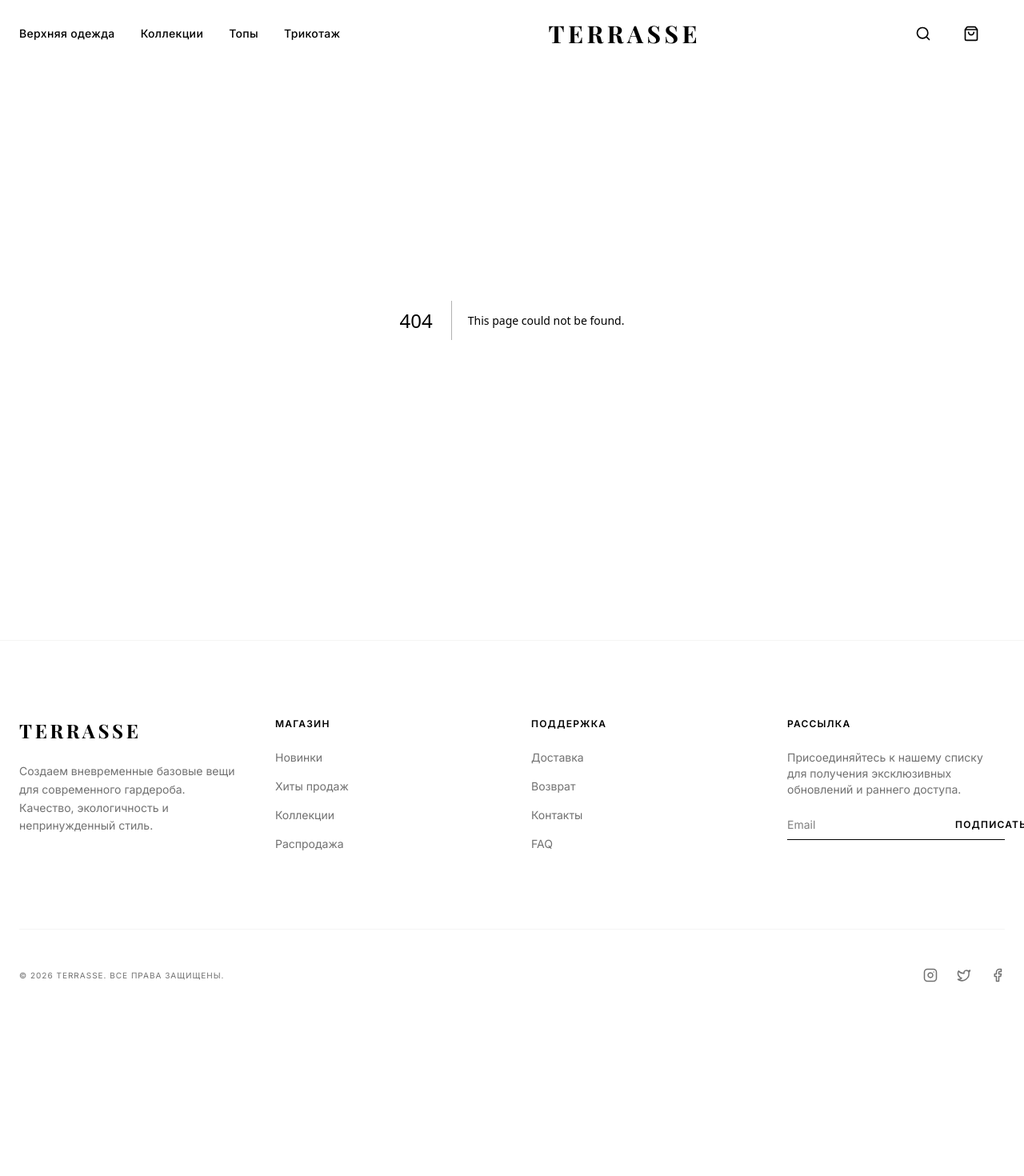
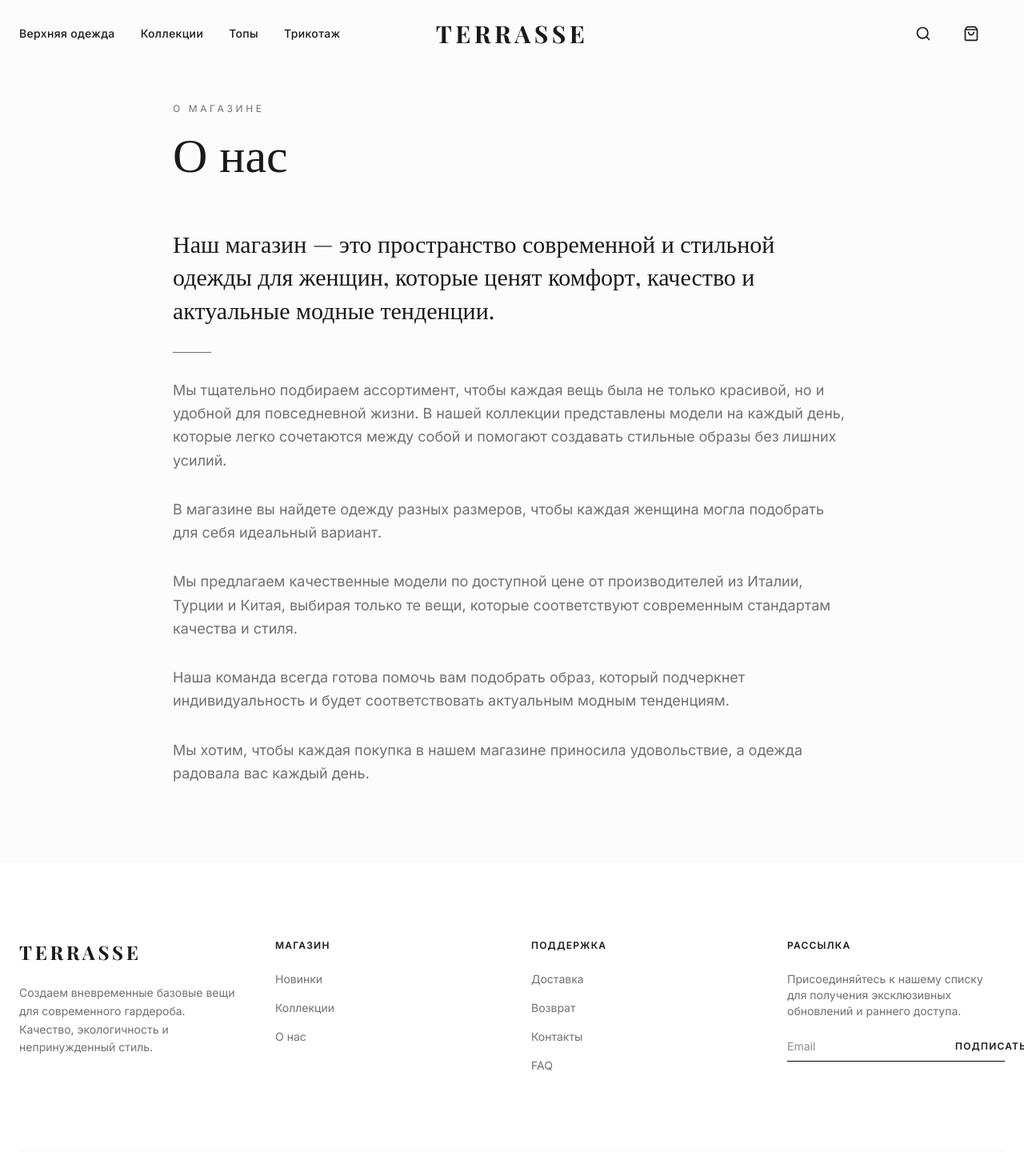
Before and after one commit to dedkola/terrasse, a Next.js app: page /about in a window 1280 px wide. Before the commit this address had no page. Shown: the top 1470 px of the page at 80% size. Before the commit the page ends 1276 px from the top, so only its background shows below. Built offline with nearby package versions, Linux system fonts and the light colour scheme; a web font is replaced by a local one.

Commit message:
feat: add About page with metadata and content

```diff
--- /dev/null
+++ b/app/about/page.tsx
@@ -0,0 +1,47 @@
+import { Metadata } from 'next';
+
+export const metadata: Metadata = {
+    title: 'О нас — Terrasse',
+    description: 'Наш магазин — это пространство современной и стильной одежды для женщин, которые ценят комфорт, качество и актуальные модные тенденции.',
+};
+
+export default function AboutPage() {
+    return (
+        <main className="pt-32 pb-24 px-6 max-w-4xl mx-auto min-h-screen">
+            <div className="mb-16">
+                <span className="text-xs uppercase tracking-[0.3em] text-brand-muted mb-4 block">
+                    О магазине
+                </span>
+                <h1 className="text-5xl md:text-6xl font-serif">О нас</h1>
+            </div>
+
+            <div className="space-y-8 text-lg leading-relaxed text-brand-ink">
+                <p className="text-2xl md:text-3xl font-serif leading-snug text-brand-ink">
+                    Наш магазин — это пространство современной и стильной одежды для женщин, которые ценят комфорт, качество и актуальные модные тенденции.
+                </p>
+
+                <div className="w-12 h-px bg-brand-muted" />
+
+                <p className="text-brand-muted">
+                    Мы тщательно подбираем ассортимент, чтобы каждая вещь была не только красивой, но и удобной для повседневной жизни. В нашей коллекции представлены модели на каждый день, которые легко сочетаются между собой и помогают создавать стильные образы без лишних усилий.
+                </p>
+
+                <p className="text-brand-muted">
+                    В магазине вы найдете одежду разных размеров, чтобы каждая женщина могла подобрать для себя идеальный вариант.
+                </p>
+
+                <p className="text-brand-muted">
+                    Мы предлагаем качественные модели по доступной цене от производителей из Италии, Турции и Китая, выбирая только те вещи, которые соответствуют современным стандартам качества и стиля.
+                </p>
+
+                <p className="text-brand-muted">
+                    Наша команда всегда готова помочь вам подобрать образ, который подчеркнет индивидуальность и будет соответствовать актуальным модным тенденциям.
+                </p>
+
+                <p className="text-brand-muted">
+                    Мы хотим, чтобы каждая покупка в нашем магазине приносила удовольствие, а одежда радовала вас каждый день.
+                </p>
+            </div>
+        </main>
+    );
+}
--- a/components/Footer.tsx
+++ b/components/Footer.tsx
@@ -9,33 +9,65 @@ const Footer = () => {
           <div className="col-span-1 md:col-span-1">
             <h2 className="logo-text text-2xl font-bold mb-6">TERRASSE</h2>
             <p className="text-sm text-brand-muted leading-relaxed">
-                            Создаем вневременные базовые вещи для современного гардероба. Качество, экологичность и непринужденный стиль.
+              Создаем вневременные базовые вещи для современного гардероба. Качество, экологичность
+              и непринужденный стиль.
             </p>
           </div>
 
           <div>
             <h4 className="text-xs uppercase tracking-widest font-bold mb-6">Магазин</h4>
             <ul className="space-y-4 text-sm text-brand-muted">
-                            <li><a href="#" className="hover:text-black transition-colors">Новинки</a></li>
-                            <li><a href="#" className="hover:text-black transition-colors">Хиты продаж</a></li>
-                            <li><a href="#" className="hover:text-black transition-colors">Коллекции</a></li>
-                            <li><a href="#" className="hover:text-black transition-colors">Распродажа</a></li>
+              <li>
+                <a href="/collection" className="hover:text-black transition-colors">
+                  Новинки
+                </a>
+              </li>
+
+              <li>
+                <a href="#" className="hover:text-black transition-colors">
+                  Коллекции
+                </a>
+              </li>
+              <li>
+                <a href="/about" className="hover:text-black transition-colors">
+                  О нас
+                </a>
+              </li>
             </ul>
           </div>
 
           <div>
             <h4 className="text-xs uppercase tracking-widest font-bold mb-6">Поддержка</h4>
             <ul className="space-y-4 text-sm text-brand-muted">
-                            <li><a href="#" className="hover:text-black transition-colors">Доставка</a></li>
-                            <li><a href="#" className="hover:text-black transition-colors">Возврат</a></li>
-                            <li><a href="#" className="hover:text-black transition-colors">Контакты</a></li>
-                            <li><a href="#" className="hover:text-black transition-colors">FAQ</a></li>
+              <li>
+                <a href="#" className="hover:text-black transition-colors">
+                  Доставка
+                </a>
+              </li>
+              <li>
+                <a href="#" className="hover:text-black transition-colors">
+                  Возврат
+                </a>
+              </li>
+              <li>
+                <a href="#" className="hover:text-black transition-colors">
+                  Контакты
+                </a>
+              </li>
+              <li>
+                <a href="#" className="hover:text-black transition-colors">
+                  FAQ
+                </a>
+              </li>
             </ul>
           </div>
 
           <div>
             <h4 className="text-xs uppercase tracking-widest font-bold mb-6">Рассылка</h4>
-                        <p className="text-sm text-brand-muted mb-6">Присоединяйтесь к нашему списку для получения эксклюзивных обновлений и раннего доступа.</p>
+            <p className="text-sm text-brand-muted mb-6">
+              Присоединяйтесь к нашему списку для получения эксклюзивных обновлений и раннего
+              доступа.
+            </p>
             <div className="flex border-b border-black pb-2">
               <input
                 type="email"
@@ -52,9 +84,18 @@ const Footer = () => {
             © 2026 Terrasse. Все права защищены.
           </p>
           <div className="flex space-x-6">
-                        <Instagram size={18} className="text-brand-muted hover:text-black cursor-pointer transition-colors" />
-                        <Twitter size={18} className="text-brand-muted hover:text-black cursor-pointer transition-colors" />
-                        <Facebook size={18} className="text-brand-muted hover:text-black cursor-pointer transition-colors" />
+            <Instagram
+              size={18}
+              className="text-brand-muted hover:text-black cursor-pointer transition-colors"
+            />
+            <Twitter
+              size={18}
+              className="text-brand-muted hover:text-black cursor-pointer transition-colors"
+            />
+            <Facebook
+              size={18}
+              className="text-brand-muted hover:text-black cursor-pointer transition-colors"
+            />
           </div>
         </div>
       </div>
--- a/components/Navbar.tsx
+++ b/components/Navbar.tsx
@@ -1,10 +1,10 @@
-"use client";
+'use client';
 
-import React, { useState, useEffect } from "react";
-import { motion, AnimatePresence } from "motion/react";
-import { ShoppingBag, Search, Menu, X } from "lucide-react";
-import Link from "next/link";
-import { useStateContext } from "./StateProvider";
+import React, { useState, useEffect } from 'react';
+import { motion, AnimatePresence } from 'motion/react';
+import { ShoppingBag, Search, Menu, X } from 'lucide-react';
+import Link from 'next/link';
+import { useStateContext } from './StateProvider';
 
 const Navbar = () => {
   const { cartCount } = useStateContext();
@@ -13,16 +13,16 @@ const Navbar = () => {
 
   useEffect(() => {
     const handleScroll = () => setIsScrolled(window.scrollY > 20);
-    window.addEventListener("scroll", handleScroll);
-    return () => window.removeEventListener("scroll", handleScroll);
+    window.addEventListener('scroll', handleScroll);
+    return () => window.removeEventListener('scroll', handleScroll);
   }, []);
 
   return (
     <nav
-      className={`fixed top-0 left-0 right-0 z-50 transition-all duration-300 ${isScrolled ? "bg-white/80 backdrop-blur-md py-4 shadow-sm" : "bg-transparent py-6"}`}
+      className={`fixed top-0 left-0 right-0 z-50 transition-all duration-300 ${isScrolled ? 'bg-white/80 backdrop-blur-md py-4 shadow-sm' : 'bg-transparent py-6'}`}
     >
       <div className="max-w-7xl mx-auto px-6 flex items-center justify-between">
-        <div className="hidden md:flex items-center space-x-8">
+        <div className="flex-1 hidden md:flex items-center space-x-8">
           <a href="/jackets" className="nav-link">
             Верхняя одежда
           </a>
@@ -37,7 +37,7 @@ const Navbar = () => {
           </a>
         </div>
 
-        <div className="flex-1 flex justify-center md:justify-center">
+        <div className="flex justify-center">
           <Link
             href="/"
             className="logo-text text-2xl md:text-3xl font-bold tracking-[0.2em] outline-none"
@@ -46,7 +46,7 @@ const Navbar = () => {
           </Link>
         </div>
 
-        <div className="flex items-center space-x-6">
+        <div className="flex-1 flex items-center justify-end space-x-6">
           <button className="p-2 hover:opacity-60 transition-opacity hidden md:block">
             <Search size={20} />
           </button>
@@ -58,10 +58,7 @@ const Navbar = () => {
               </span>
             )}
           </button>
-          <button
-            className="md:hidden p-2"
-            onClick={() => setIsMobileMenuOpen(true)}
-          >
+          <button className="md:hidden p-2" onClick={() => setIsMobileMenuOpen(true)}>
             <Menu size={20} />
           </button>
         </div>
@@ -71,10 +68,10 @@ const Navbar = () => {
       <AnimatePresence>
         {isMobileMenuOpen && (
           <motion.div
-            initial={{ x: "100%" }}
+            initial={{ x: '100%' }}
             animate={{ x: 0 }}
-            exit={{ x: "100%" }}
-            transition={{ type: "spring", damping: 25, stiffness: 200 }}
+            exit={{ x: '100%' }}
+            transition={{ type: 'spring', damping: 25, stiffness: 200 }}
             className="fixed inset-0 bg-white z-[60] p-6 flex flex-col"
           >
             <div className="flex justify-end">
@@ -95,6 +92,13 @@ const Navbar = () => {
               <a href="#" className="block text-3xl font-serif italic">
                 Журнал
               </a>
+              <a
+                href="/about"
+                className="block text-3xl font-serif italic"
+                onClick={() => setIsMobileMenuOpen(false)}
+              >
+                О нас
+              </a>
             </div>
           </motion.div>
         )}
```
Lines whose indentation alone changed are shown as unchanged.
